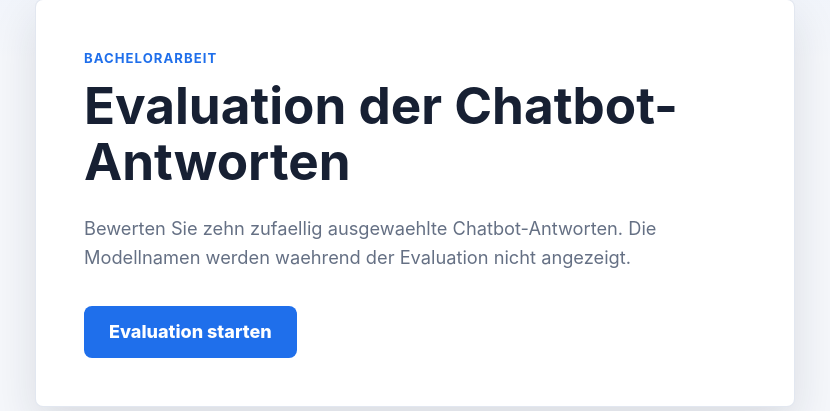
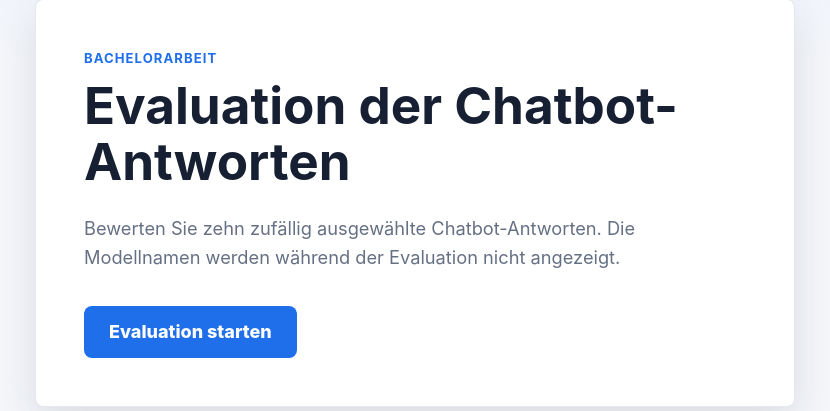
Before and after one commit to Husseinanwar/chatbot-evaluation, a FastAPI app: page / in a window 1280 px wide. Shown: the part 197-608 px from the top of the page, without its empty margins (225-1055 px from the left). Run offline with FastAPI, Linux system fonts and the light colour scheme.

Commit message:
Update evaluation templates

```diff
--- a/evaluation_v2/templates/index.html
+++ b/evaluation_v2/templates/index.html
@@ -12,8 +12,8 @@
             <p class="eyebrow">Bachelorarbeit</p>
             <h1>Evaluation der Chatbot-Antworten</h1>
             <p class="lead">
-                Bewerten Sie zehn zufaellig ausgewaehlte Chatbot-Antworten.
-                Die Modellnamen werden waehrend der Evaluation nicht angezeigt.
+                Bewerten Sie zehn zufällig ausgewählte Chatbot-Antworten.
+                Die Modellnamen werden während der Evaluation nicht angezeigt.
             </p>
 
             <form method="post" action="/start">
--- a/evaluation_v2/templates/question.html
+++ b/evaluation_v2/templates/question.html
@@ -64,7 +64,7 @@
                         value="back"
                         {% if is_first %}disabled{% endif %}
                     >
-                        &larr; Zurueck
+                        &larr; Zurück
                     </button>
 
                     {% if is_last %}
```
